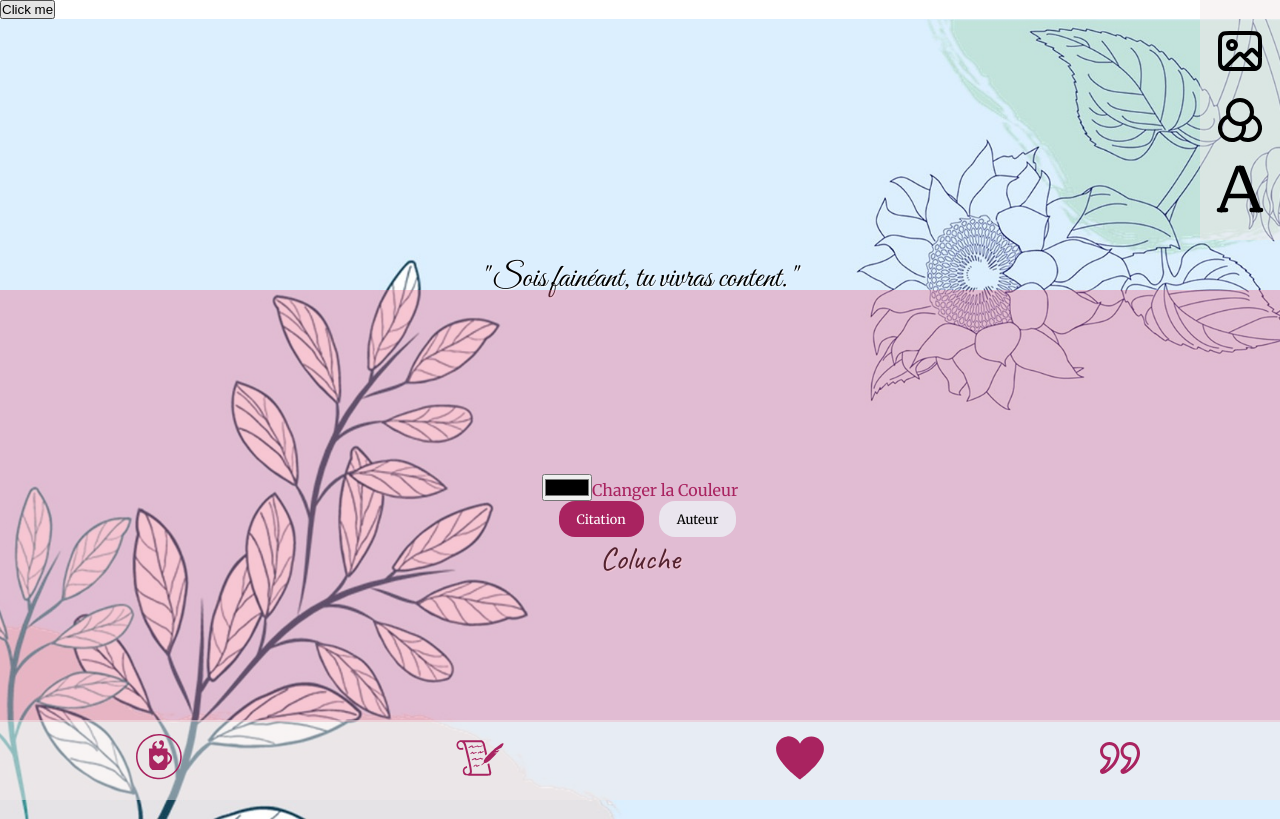
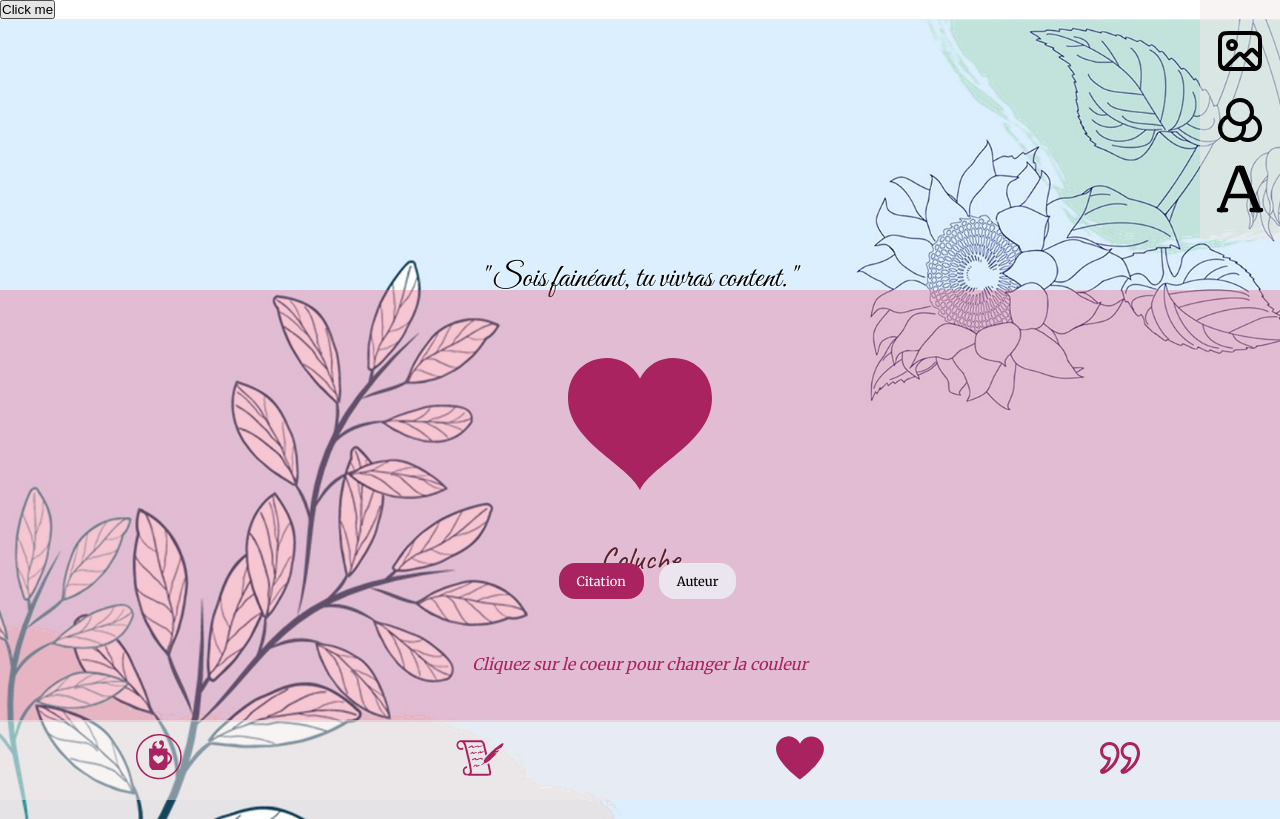
Before and after one commit to jneda/mpp-next, a Next.js app: page /editor in a window 1280 px wide. Both pictures are taken after a click on the icon 1240 px from the left and 119 px from the top of the page. Built offline with nearby package versions, Linux system fonts and the light colour scheme; a web font is replaced by a local one.

Commit message:
change color with heart

```diff
--- a/src/components/QuoteEditor/Editors/ColorEditor.jsx
+++ b/src/components/QuoteEditor/Editors/ColorEditor.jsx
@@ -10,10 +10,21 @@ export default function ColorEditor(props) {
     setSelectedText(e.target.id)
   }
 
+  // const handleColorChange = (event) => {
+  //   const newColor = event.target.value;
+  //   props.colorChange(newColor, selectedText);
+  // };
+
   const handleColorChange = (event) => {
-    const newColor = event.target.value;
-    props.colorChange(newColor, selectedText);
+    const newColor = event.target.value
+    document.getElementById('color_front').style.backgroundColor = `${newColor}`;
+    props.colorChange(newColor, selectedText)
   };
+
+  const changeSpanColor = (event) => {
+    document.getElementById('colour').click();
+  };
+
   return (
     <div
       style={{
@@ -22,15 +33,18 @@ export default function ColorEditor(props) {
       }}
       className={styles.editor}
     >
-        <div>
-        <input type="color" id="head" name="head"
+        {/* <div>
+        <input className={`${styles.inputColor}`}type="color" id="head" name="head"
               defaultValue="#0000" onInput={handleColorChange}/>
         <label className={`${fonts.merriweather.className} ${styles.labelColor}`} htmlFor="head">Changer la Couleur</label>
-      </div>
+      </div> */}
+      <span className={`${styles.spanColor1}`}id="color_front" onClick={changeSpanColor}></span>
+      <input className={styles.inputColor1} type='color' defaultValue='#fefefe' id='colour' onInput={handleColorChange}></input>
       <div>
           <button className={`${fonts.merriweather.className} ${styles.selectedBtn}`} id="quote" disabled={selectedText == "quote"} onClick={selectText}>Citation</button>
           <button className={`${fonts.merriweather.className} ${styles.selectedBtn}`}  id="author" disabled={selectedText == "author"} onClick={selectText}>Auteur</button>
-        </div>
+      </div>
+      <p className={`${styles.textUnderColor} ${fonts.merriweather.className}`}>Cliquez sur le coeur pour changer la couleur</p>
     </div>
   );
 }
--- a/src/components/QuoteEditor/Editors/Editor.module.css
+++ b/src/components/QuoteEditor/Editors/Editor.module.css
@@ -158,6 +158,36 @@
   font-size: 0.4em;
 }
 
+.inputColor{
+  position: absolute;
+  width: 6rem;
+  height: 6rem;
+  border-radius: 50%;
+  top: 100px;
+  left: 6.5rem;
+}
+
+.inputColor1 {
+  opacity: 0;
+}
+.spanColor1{
+  width: 24px;
+	height: 24px;
+	clip-path: path("M12 4.419c-2.826-5.695-11.999-4.064-11.999 3.27 0 7.27 9.903 10.938 11.999 15.311 2.096-4.373 12-8.041 12-15.311 0-7.327-9.17-8.972-12-3.27z");
+	transform: scale(6);
+background-color: #A92360;
+display:inline-block;
+margin-bottom: 100px;
+}
+
+.textUnderColor{
+  position: absolute;
+  bottom: 3em;
+  color: #A92360;
+  text-align: center;
+  font-style: italic;
+}
+
 @media screen and (min-width: 320px) and (max-width: 469px) {
 
   .editor {
--- a/src/components/QuoteEditor/QuoteEditor.jsx
+++ b/src/components/QuoteEditor/QuoteEditor.jsx
@@ -41,6 +41,7 @@ export default function QuoteEditor() {
 
   const handleColorChange = (newColor, selectedText) => {
 
+    console.log(newColor);
     let fontProperty;
 
       if(selectedText == "quote"){
```
